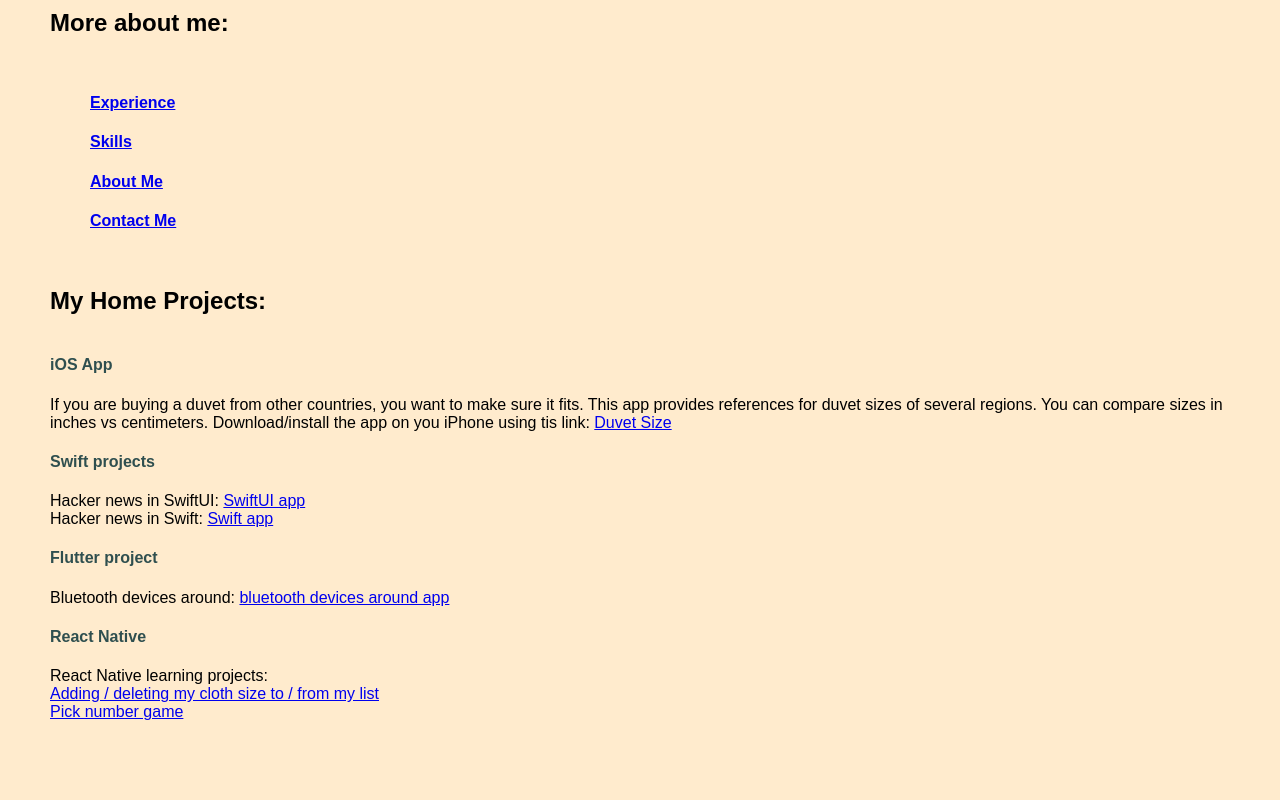
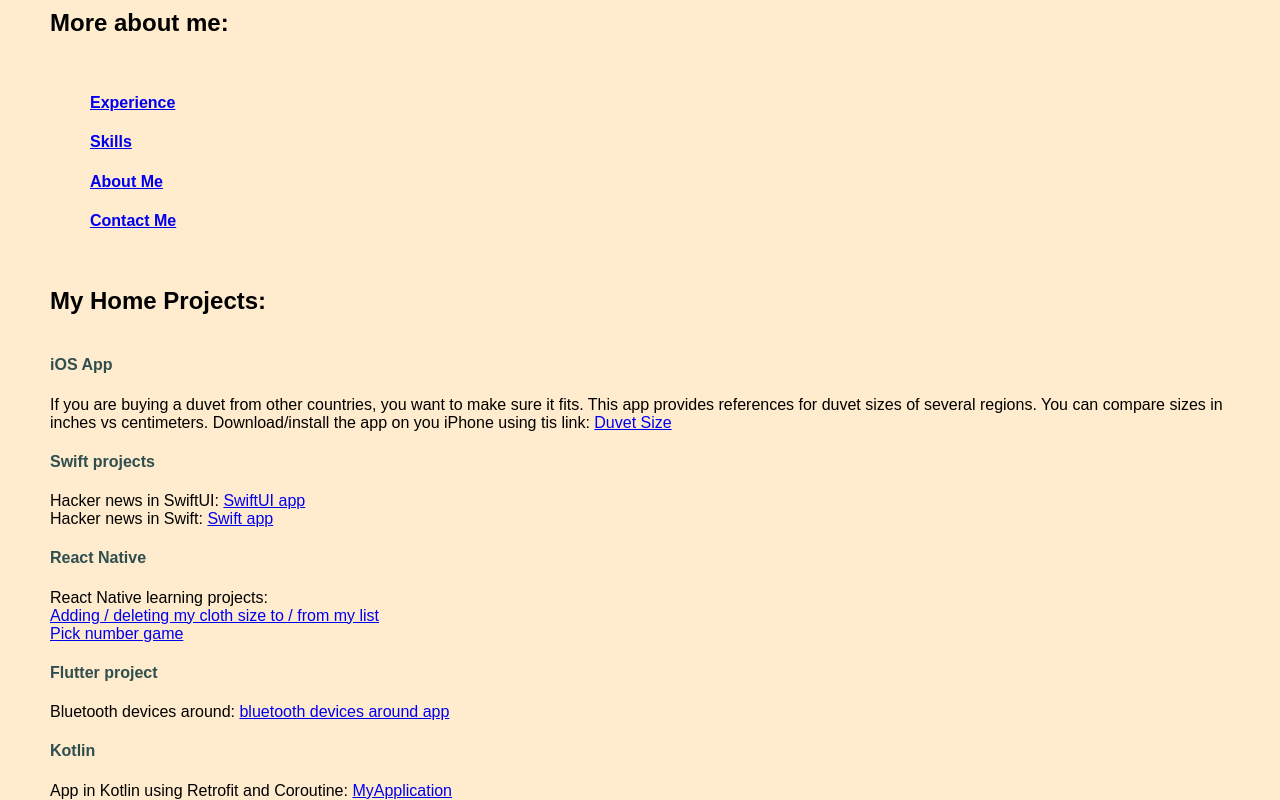
Before and after one commit to sharonsn678/html-portfolio, a plain HTML site: page index.html in a window 1280 px wide. Shown: the part 392-1192 px from the top of the page. Before the commit the page ends 1113 px from the top, so only its background shows below. Drawn offline with Linux system fonts and the light colour scheme.

Commit message:
Learned Kotlin

```diff
--- a/index.html
+++ b/index.html
@@ -37,12 +37,17 @@
     <li>Hacker news in Swift:  <a href="https://github.com/sharonsn678/NewsAppSn"> Swift app</a></li>
 
 
-    <h4>Flutter project</h4>
-    <li>Bluetooth devices around: <a href="https://github.com/sharonsn678/BluetoothDevicesAround"> bluetooth devices around app</a></li>
-    <h4>React Native</h4>
+        <h4>React Native</h4>
     <li>React Native learning projects:</li>
      <li><a href="https://github.com/sharonsn678/ClothSize"> Adding / deleting my cloth size to / from my list</a></li>
      <li><a href="https://github.com/sharonsn678/GuessNumber">Pick number game</a></li>
+
+     <h4>Flutter project</h4>
+    <li>Bluetooth devices around: <a href="https://github.com/sharonsn678/BluetoothDevicesAround"> bluetooth devices around app</a></li>
+
+    <h4>Kotlin</h4>
+    <li>App in Kotlin using Retrofit and Coroutine:
+        <a href="https://github.com/sharonsn678/MyApplication">MyApplication</a></li>
 
 </body>
 </html>
```
Also changed, not shown: public/about.html (+2 -1 lines).
